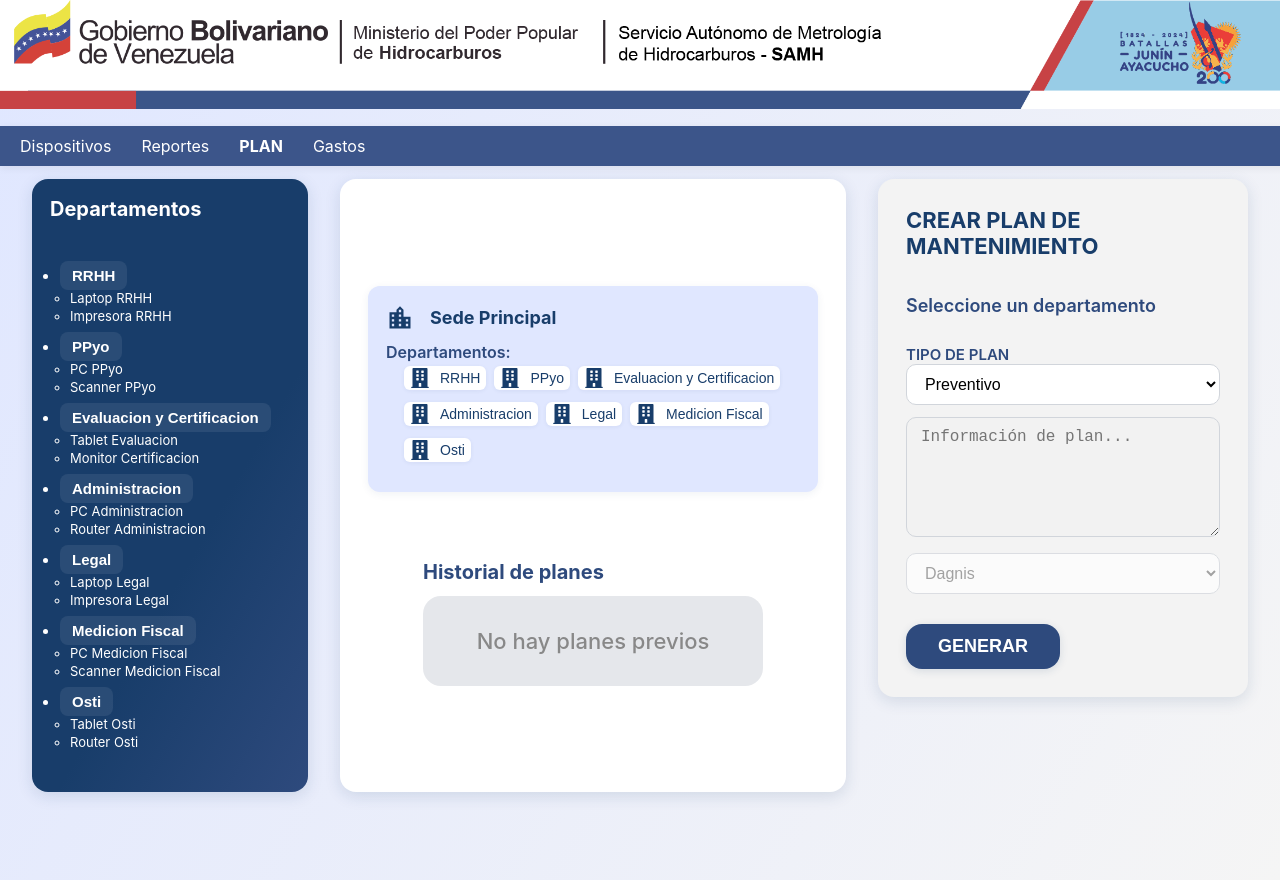
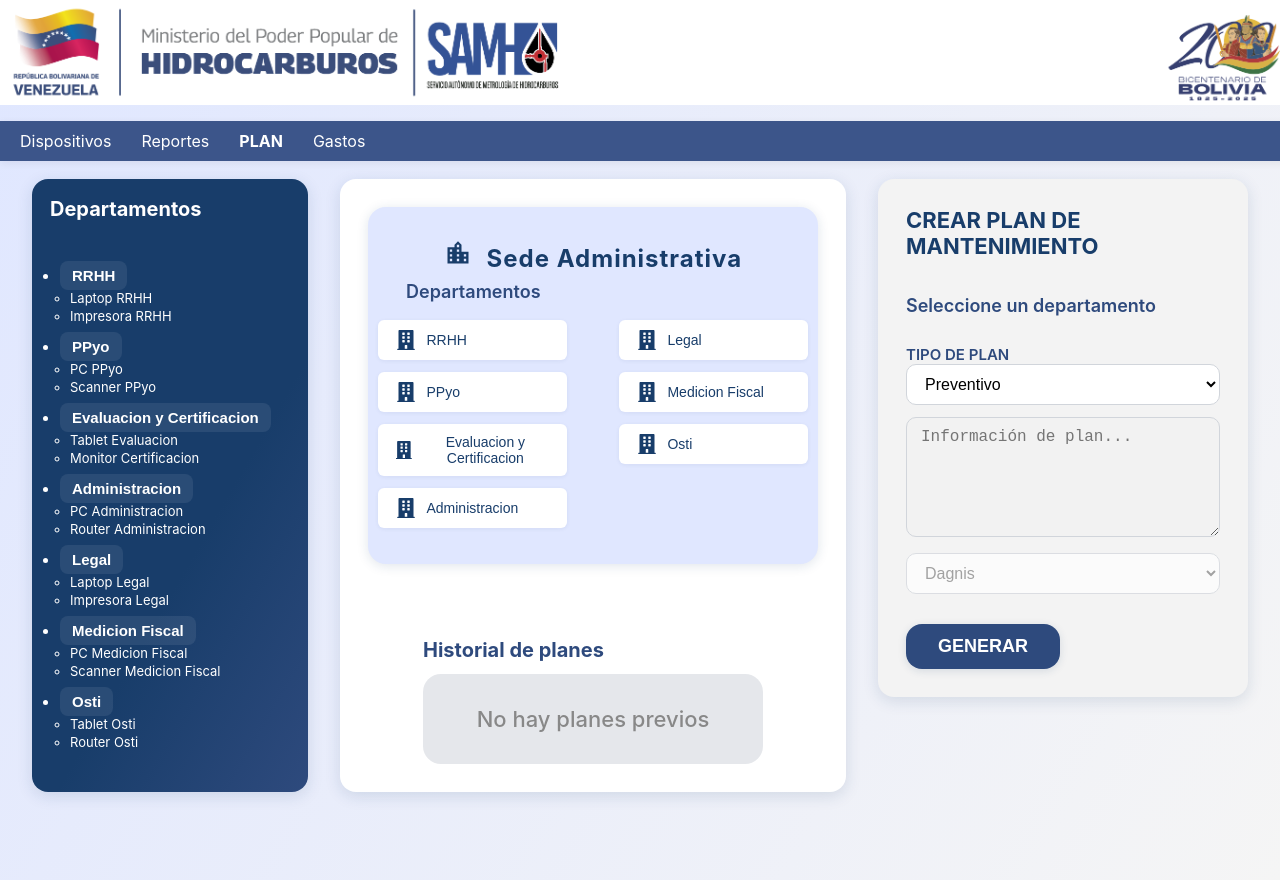
Before and after one commit to idiarj/frontend-sst, a React (Vite) app: page /plans in a window 1280 px wide. Built offline with nearby package versions, Linux system fonts and the light colour scheme.

Commit message:
cambios jiji

```diff
--- a/src/components/headBrand.jsx
+++ b/src/components/headBrand.jsx
@@ -1,13 +1,15 @@
 import React from 'react';
+import { useLocation } from 'react-router-dom';
 import { NavLink } from 'react-router-dom';
 import CintilloAyacucho from '../assets/CintilloAyacucho.png';
+import Cintillo2025 from '../assets/cintillo2025.png';
 
 const navContainer = {
   backgroundColor: '#3c558a',
   padding: '10px 20px',
   width: '100vw',
   position: 'fixed',
-  top: 47,
+  top: 42,
   left: 0,
   zIndex: 1100,
   marginTop: '79px',
@@ -33,6 +35,17 @@ const getLinkStyle = ({ isActive }) => ({
 });
 
 const HeadBrand = () => {
+  const location = useLocation();
+  // Rutas donde NO se debe mostrar el nav
+  const hideNavRoutes = [
+    '/login',
+    '/register',
+    '/recoverPassword',
+    '/newPassword',
+    '/VerifyIdCard'
+  ];
+  const shouldHideNav = hideNavRoutes.some(route => location.pathname.startsWith(route));
+
   return (
     <>
       <header style={{
@@ -51,11 +64,12 @@ const HeadBrand = () => {
         fontFamily: 'Inter, sans-serif',
       }}>
         <img
-          src={CintilloAyacucho}
+          src={Cintillo2025}
           alt="Cintillo Ayacucho"
           style={{ width: '100vw', maxWidth: '100vw', height: 'auto', objectFit: 'cover', display: 'block', margin: 0, padding: 0, boxSizing: 'border-box' }}
         />
       </header>
+      {!shouldHideNav && (
         <nav style={navContainer}>
           <ul style={navList}>
             <li>
@@ -85,6 +99,7 @@ const HeadBrand = () => {
             </li>
           </ul>
         </nav>
+      )}
     </>
   );
 };
--- a/src/views/admin/devices.jsx
+++ b/src/views/admin/devices.jsx
@@ -1,4 +1,4 @@
- import React, { useState } from 'react';
+import React, { useState } from 'react';
 import HeadBrand from '../../components/headBrand';
 import Report from '../../components/report';
 import { FaBuilding, FaLaptop } from 'react-icons/fa';
--- a/src/views/admin/plans.jsx
+++ b/src/views/admin/plans.jsx
@@ -182,6 +182,10 @@ const Plans = () => {
   // Dispositivos seleccionados (si aplica)
   // const dispositivosSeleccionados = selectedDepartamento ? selectedDepartamento.dispositivos : [];
 
+  // Agrupación de departamentos
+  const zonaCentral4 = departamentos.slice(0, 4);
+  const otrosDepartamentos = departamentos.slice(4);
+
   return (
     <div style={styles.page}>
       <div style={{ height: 47 }} />
@@ -215,15 +219,16 @@ const Plans = () => {
 
         {/* Panel central: departamentos y historial de planes */}
         <div style={styles.mainPanel}>
-          <div style={{display: 'flex', gap: 32, flexWrap: 'wrap', justifyContent: 'center', width: '100%'}}>
-            <div style={{ background: '#e0e7ff', borderRadius: 12, boxShadow: '0 2px 8px #183d6a11', padding: 18, minWidth: 220, marginBottom: 18 }}>
-              <div style={{ fontWeight: 'bold', fontSize: 18, marginBottom: 8, color: '#183d6a', display: 'flex', alignItems: 'center', gap: 8 }}>{sedeIcon} Sede Principal</div>
-              <div>
-                <div style={{ fontWeight: 600, fontSize: 16, margin: '10px 0 4px 0', color: '#2e4a7d', display: 'flex', alignItems: 'center', gap: 6 }}>
-                  Departamentos:
-                </div>
-                <div style={{display: 'flex', gap: 8, flexWrap: 'wrap', marginLeft: 18, marginBottom: 8}}>
-                  {departamentos.map(dep => (
+          {/* Cuadro único de departamentos con encabezado y subtítulo */}
+          <div style={{ background: '#e0e7ff', borderRadius: 18, padding: '32px 0 24px 0', marginBottom: 24, width: '100%', maxWidth: 700, boxShadow: '0 2px 12px #183d6a22', display: 'flex', flexDirection: 'column', alignItems: 'center' }}>
+            {/* Encabezado centrado */}
+            <div style={{ fontWeight: 'bold', fontSize: 24, color: '#183d6a', marginBottom: 8, letterSpacing: 1, textAlign: 'center', width: '100%' }}>{sedeIcon} Sede Administrativa</div>
+            {/* Subtítulo alineado a la izquierda */}
+            <div style={{ fontWeight: 600, fontSize: 18, color: '#2e4a7d', marginBottom: 18, alignSelf: 'flex-start', marginLeft: 38 }}>Departamentos</div>
+            <div style={{ display: 'flex', gap: 32, width: '100%', justifyContent: 'center' }}>
+              {/* Columna 1 */}
+              <div style={{ flex: 1, display: 'flex', flexDirection: 'column', alignItems: 'center' }}>
+                {zonaCentral4.map(dep => (
                   <button
                     key={dep.nombre}
                     onClick={() => setSelectedDepartamento(dep)}
@@ -231,16 +236,46 @@ const Plans = () => {
                       display: 'flex',
                       alignItems: 'center',
                       gap: 4,
-                        background: selectedDepartamento && selectedDepartamento.nombre === dep.nombre ? '#e0e7ff' : '#fff',
+                      background: '#fff',
                       color: '#183d6a',
-                        fontWeight: 500,
+                      fontWeight: selectedDepartamento && selectedDepartamento.nombre === dep.nombre ? 700 : 500,
                       fontSize: 14,
                       borderRadius: 6,
-                        padding: '2px 6px',
-                        boxShadow: '0 1px 4px #183d6a11',
-                        border: 'none',
+                      padding: '10px 18px',
+                      boxShadow: selectedDepartamento && selectedDepartamento.nombre === dep.nombre ? '0 2px 8px #183d6a33' : '0 1px 4px #183d6a11',
+                      border: selectedDepartamento && selectedDepartamento.nombre === dep.nombre ? '2px solid #2e4a7d' : 'none',
                       cursor: 'pointer',
-                        marginBottom: 4
+                      marginBottom: 12,
+                      width: '90%',
+                      transition: 'background 0.2s, border 0.2s'
+                    }}
+                  >
+                    {buildingIcon} {dep.nombre}
+                  </button>
+                ))}
+              </div>
+              {/* Columna 2 */}
+              <div style={{ flex: 1, display: 'flex', flexDirection: 'column', alignItems: 'center' }}>
+                {otrosDepartamentos.map(dep => (
+                  <button
+                    key={dep.nombre}
+                    onClick={() => setSelectedDepartamento(dep)}
+                    style={{
+                      display: 'flex',
+                      alignItems: 'center',
+                      gap: 4,
+                      background: '#fff',
+                      color: '#183d6a',
+                      fontWeight: selectedDepartamento && selectedDepartamento.nombre === dep.nombre ? 700 : 500,
+                      fontSize: 14,
+                      borderRadius: 6,
+                      padding: '10px 18px',
+                      boxShadow: selectedDepartamento && selectedDepartamento.nombre === dep.nombre ? '0 2px 8px #183d6a33' : '0 1px 4px #183d6a11',
+                      border: selectedDepartamento && selectedDepartamento.nombre === dep.nombre ? '2px solid #2e4a7d' : 'none',
+                      cursor: 'pointer',
+                      marginBottom: 12,
+                      width: '90%',
+                      transition: 'background 0.2s, border 0.2s'
                     }}
                   >
                     {buildingIcon} {dep.nombre}
@@ -249,7 +284,7 @@ const Plans = () => {
               </div>
             </div>
           </div>
-          </div>
+          {/* ...existing code... historial de planes */}
           <div style={{ marginTop: 32, width: 340 }}>
             <div style={{ fontWeight: 700, fontSize: 20, color: '#2e4a7d', marginBottom: 12 }}>Historial de planes</div>
             {planes.length === 0 ? (
```
Also changed, not shown: src/components/navMenu.jsx (deleted, +0 -69 lines), src/assets/cintillo2025.png (added). Lines whose indentation alone changed are shown as unchanged.
